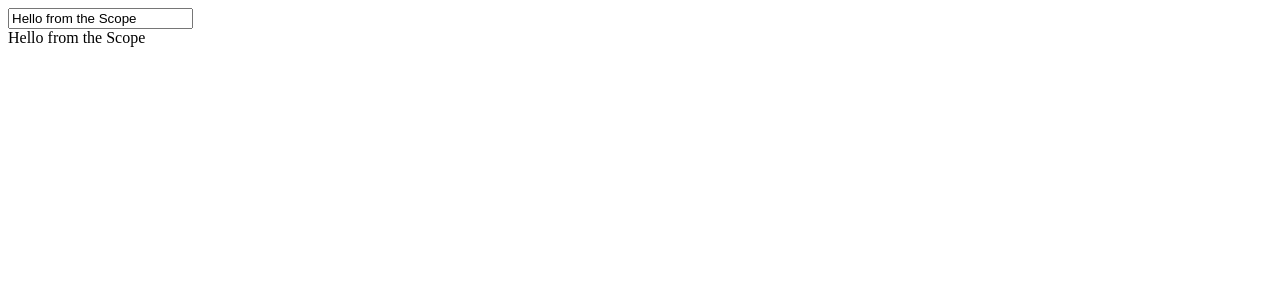
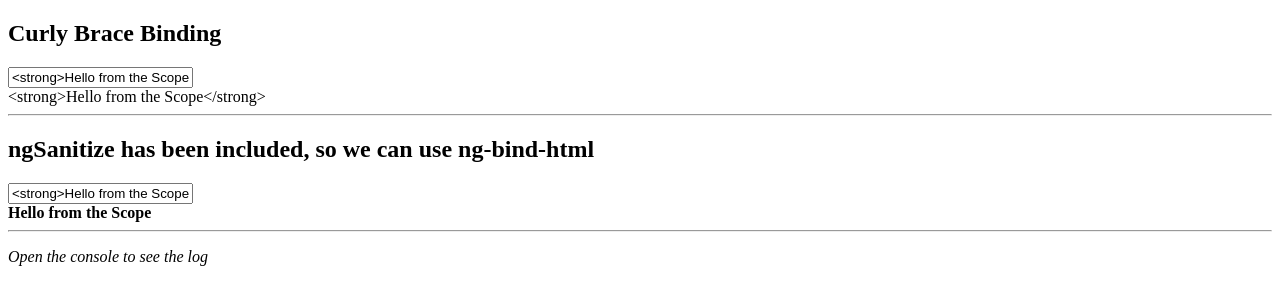
Before and after one commit to forwardadvance/angular_di, a plain HTML site: page demo_finished/demo.html in a window 1280 px wide. Drawn offline with Linux system fonts and the light colour scheme.

Commit message:
exercises

```diff
--- a/demo_finished/demo.html
+++ b/demo_finished/demo.html
@@ -8,8 +8,16 @@
     <link rel="stylesheet" type="text/css" href="">
   </head>
   <body ng-controller="myController">
+    <h2>Curly Brace Binding {{}}</h2>
     <input ng-model="hello" />
     <div>{{hello}}</div>
-    <!-- <div ng-bind-html="hello"></div> -->
+    <hr />
+    <h2>ngSanitize has been included, so we can use ng-bind-html</h2>
+    <input ng-model="hello" />
+    <div ng-bind-html="hello"></div>
+    <hr />
+    <p>
+      <em>Open the console to see the log</em>
+    </p>
   </body>
 </html>
--- a/demo_finished/demo.js
+++ b/demo_finished/demo.js
@@ -1,65 +1,10 @@
-// JavaScript does not have named parameters
-// Inject $scope, $log, $http
-// alert(fnc)
-// Minification safe square brace annotations ['$scope', function($scope){}]
-// ng-annotate
-// Injecting another module
-// ngSanitize
+angular.module('app', ['myModule', 'ngSanitize'])
+// myModule and ngSanitize have been included
 
-
-
-var fnc = function(b, a) {
-  return [a, b].join(' ');
-}
-
-// var a = "Hello";
-// var b = "World";
-// alert(fnc(a, b));
-
-angular.module('app', [])
+angular.module('myModule', [])
   .controller('myController', function($log, $scope) {
-    $scope.hello = "Hello from the Scope";
+    // Scope and log have been injected
+    $scope.hello = "<strong>Hello from the Scope</strong>";
     $log.log('hello from the log');
   })
   .service('myService', function() {})
-
-
-
-// angular.module('app', [])
-//   .controller('myController', ["$log", "$scope", function($log, $scope) {
-//     $scope.hello = "Hello from the Scope";
-//     $log.log('hello from the log');
-//   }])
-//   .service('myService', function() {})
-
-// var a = [
-//   "Hello",
-//   "From",
-//   "Angular"
-//   ].join(' ');
-
-// alert(a)
-
-
-
-
-
-
-
-
-
-
-// Injecting another module
-
-// Initial State
-
-// var fnc = function() {
-//   a = "Hello";
-//   b = "World";
-//   return [a, b].join(' ');
-// }
-// alert(fnc);
-
-// angular.module('app', [])
-//   .controller('myController', function() {
-// });
```
